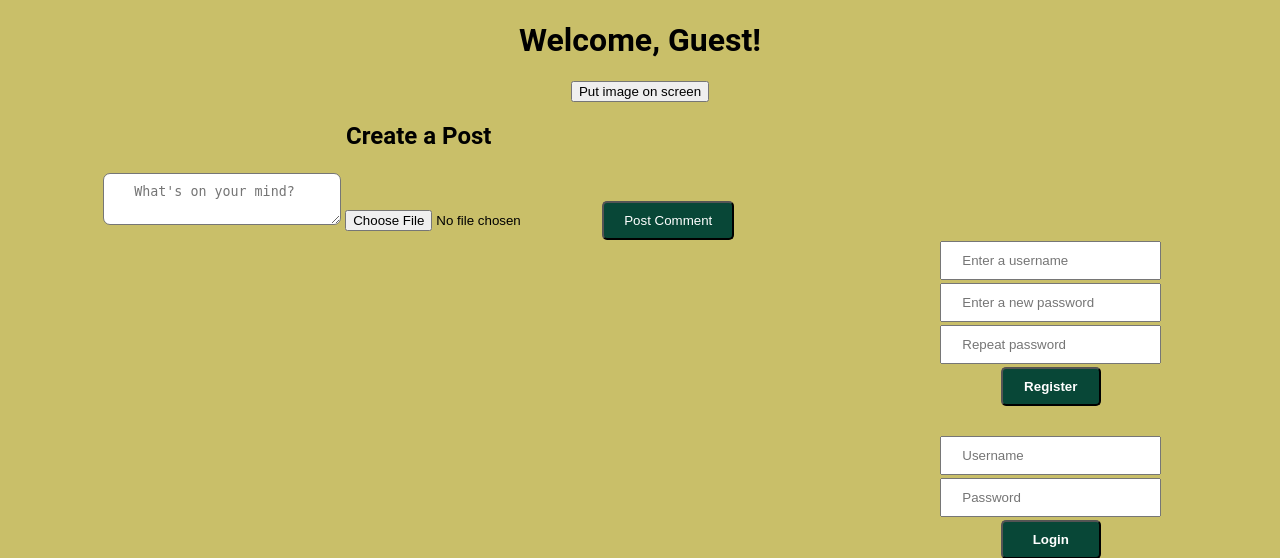
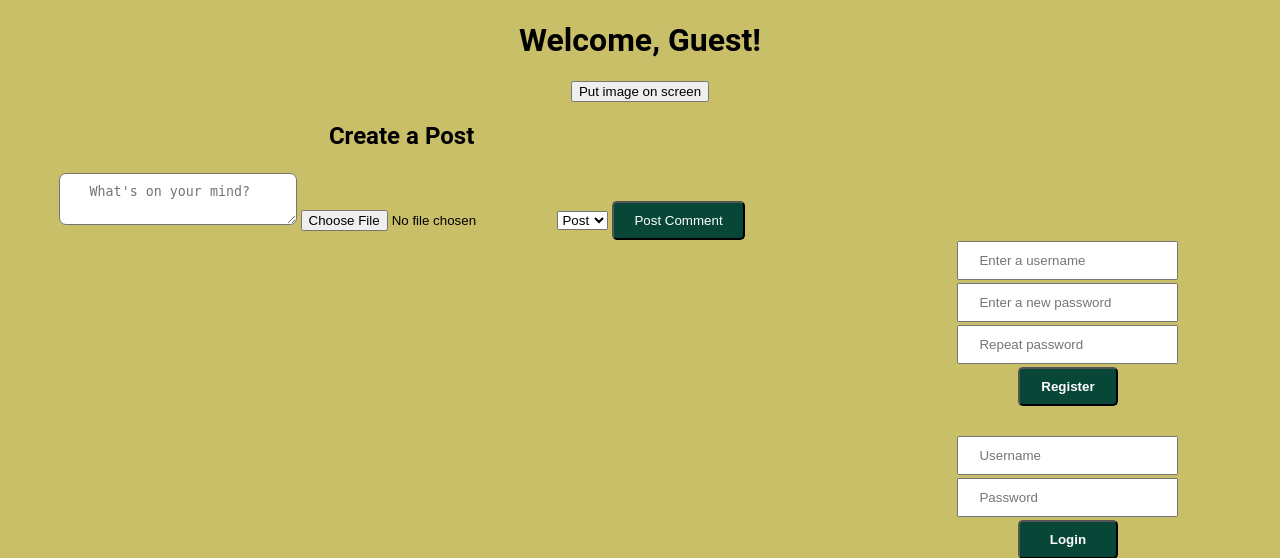
Before and after one commit to NightlessRam/plusminusminus, a Flask app: page / in a window 1280 px wide. Shown: the top 558 px of the page. Run offline with Flask 3, Linux system fonts and the light colour scheme; data that the repository does not hold is empty; some libraries are stand-ins or nearby versions.

Commit message:
Updated index.html for project-part2-obj2
Added frontend format handling for chat, post, DM message type

```diff
--- a/app/templates/index.html
+++ b/app/templates/index.html
@@ -5,6 +5,7 @@
     <title>Home</title>
     <link rel="stylesheet" type="text/css" href="static/css/style.css">
     <link rel="stylesheet" href="https://cdnjs.cloudflare.com/ajax/libs/font-awesome/5.15.3/css/all.min.css">
+    <script src="https://cdn.socket.io/4.0.0/socket.io.min.js"></script>
 </head>
 </head>
 <body>
@@ -21,6 +22,10 @@
             <form action="/posts" method="POST" id ="post-form" enctype="multipart/form-data">
                 <textarea name="content" class="chat-textbox" placeholder="What's on your mind?" required></textarea>
                 <input type="file" name="image" accept="image/jpeg, image/png, image/gif">
+                <select name="messageType" id="message-type-selector">
+                    <option value="post">Post</option>
+                    <option value="chat">Chat</option>
+                </select>
                 <button type="submit" class="post-comment-btn">Post Comment</button>
             </form>
         </div>
@@ -29,13 +34,29 @@
         <div id="posts">
             {% for post in posts %}
             <div class="post">
-                <span>Posted on: {{ post.created_at }}</span>
-                <p><strong>{{ post.username }}:</strong> {{ post.content|safe }}</p>
+                <span>
+                    {% if post.messageType == 'dm' %}
+                        Sent on: {{ post.created_at }}
+                    {% else %}
+                        Posted on: {{ post.created_at }}
+                    {% endif %}
+                </span>
+                <p>
+                    <strong>
+                        {% if post.messageType == 'dm' %}
+                            {{ post.sender }} (DM {{ post.receiver if post.receiver != username else 'you' }})
+                        {% else %}
+                            {{ post.username }}
+                        {% endif %}
+                    </strong>:
+                    {{ post.content }}
+                </p>
                 <!-- Display image if the post has an associated image -->
                 {% if post.image %}
                 <img src="{{ url_for('static', filename='image/' + post.image) }}" alt="User uploaded image">
                 {% endif %}
 
+                {% if post.messageType == 'post' %}
                 <div class="interaction-sidebyside">
                 <!-- Like Form -->
                 <form method="POST" action="{{ url_for('interact') }}">
@@ -51,13 +72,14 @@
                     <button type="submit" class="dislike-btn"><i class="fas fa-thumbs-down"></i> ({{ post.get('dislike', 0) }})</button>
                 </form>
                 </div>
+                {% endif %}
             </div>
             {% endfor %}
         </div>
 
     </div>
 
-
+    <ul id="user-list"></ul>
 
     <div class="Authentication-Container">
         <div id="Fake-registration-form-wrap">
```
